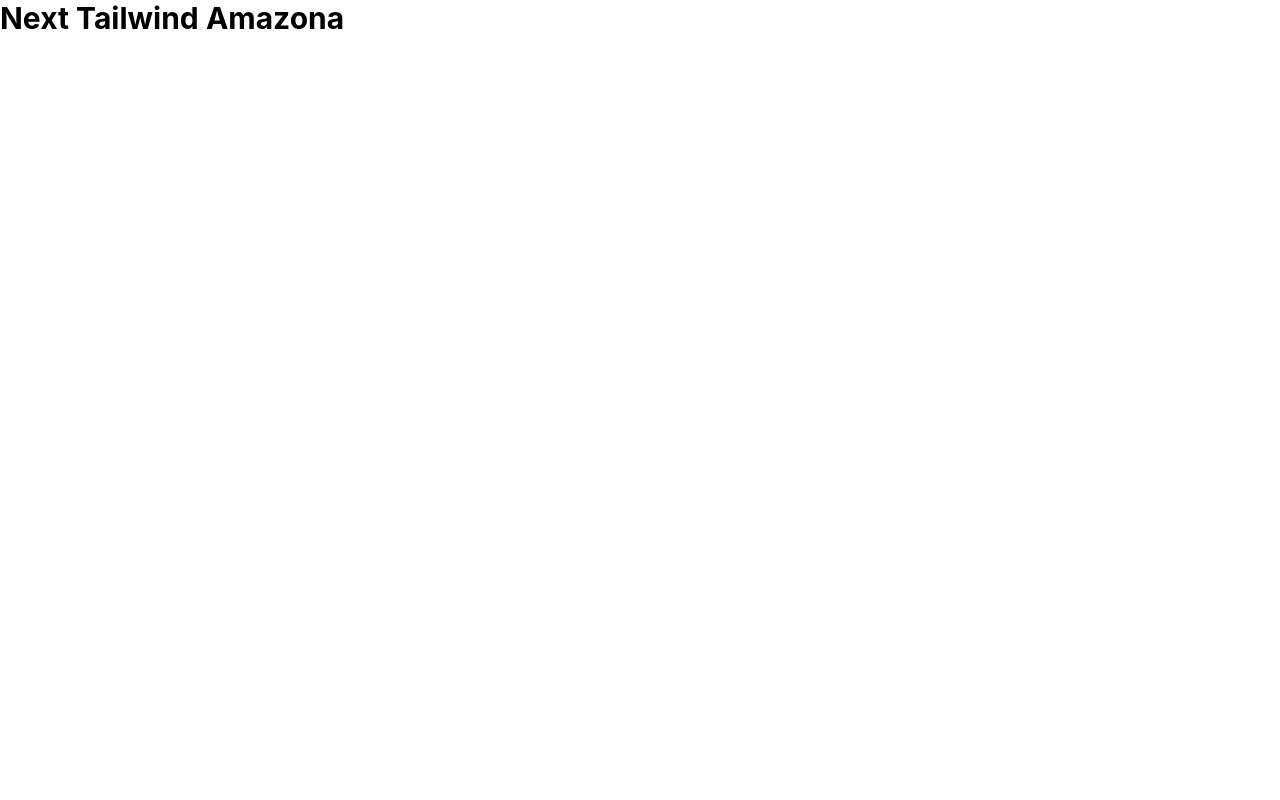
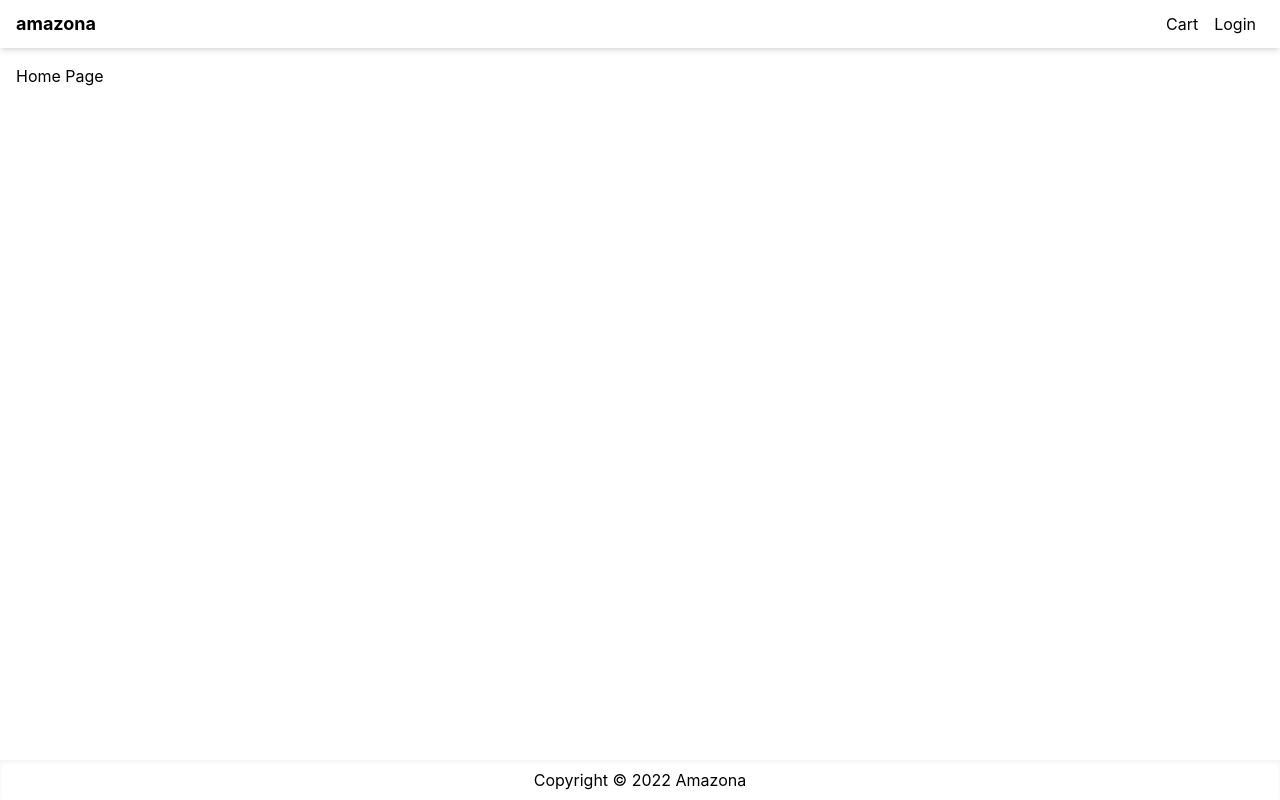
Before and after one commit to jcromerohdz/next-tailwind-amazona, a Next.js app: page / in a window 1280 px wide. Built offline with nearby package versions, Linux system fonts and the light colour scheme.

Commit message:
Create Layout Component

```diff
--- /dev/null
+++ b/components/Layout.js
@@ -0,0 +1,34 @@
+import Head from 'next/head'
+import Link from 'next/link'
+import React from 'react'
+
+export default function Layout({ title, children }) {
+  return (
+    <>
+      <Head>
+        <title>{title ? title + '- Amazona' :'Amazona'}</title>
+        <meta name="description" content="Eccomerce Website" />
+        <link rel="icon" href="/favicon.ico" />
+      </Head>
+      <div className='flex min-h-screen flex-col justify-between'>
+        <header>
+          <nav className='flex h-12 justify-between items-center px-4 shadow-md'>
+            <Link href="/">
+              <a className='text-lg font-bold'>amazona</a>
+            </Link>
+            <div >
+              <Link href="/cart"><a className='p-2'>Cart</a></Link>
+              <Link href="/login"><a className='p-2'>Login</a></Link>
+            </div>
+          </nav>
+        </header>
+        <main className='container m-auto mt-4 px-4'>
+          { children }
+        </main>
+        <footer className='flex h-10 justify-center items-center shadow-inner'>
+          <p>Copyright © 2022 Amazona</p>
+        </footer>
+      </div>
+    </>
+  )
+}
--- a/pages/index.js
+++ b/pages/index.js
@@ -1,17 +1,9 @@
-import Head from 'next/head'
+import Layout from '../components/Layout'
 
 export default function Home() {
   return (
-    <div >
-      <Head>
-        <title>Create Next App</title>
-        <meta name="description" content="Generated by create next app" />
-        <link rel="icon" href="/favicon.ico" />
-      </Head>
-
-      <h1 className='text-3xl font-bold'>Next Tailwind Amazona</h1>
-
-
-    </div>
+    <Layout>
+      Home Page
+    </Layout>
   )
 }
```
Also changed, not shown: .eslintrc.json.
